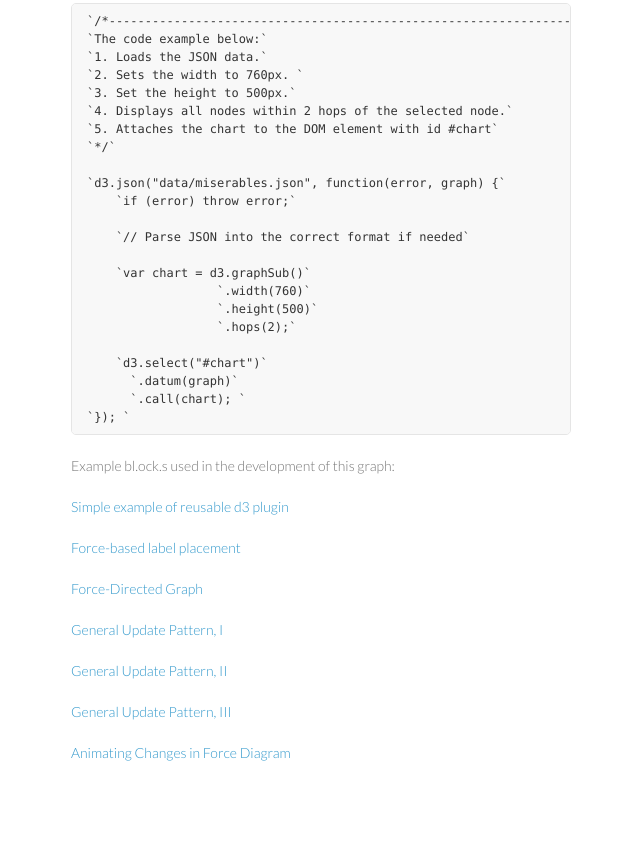
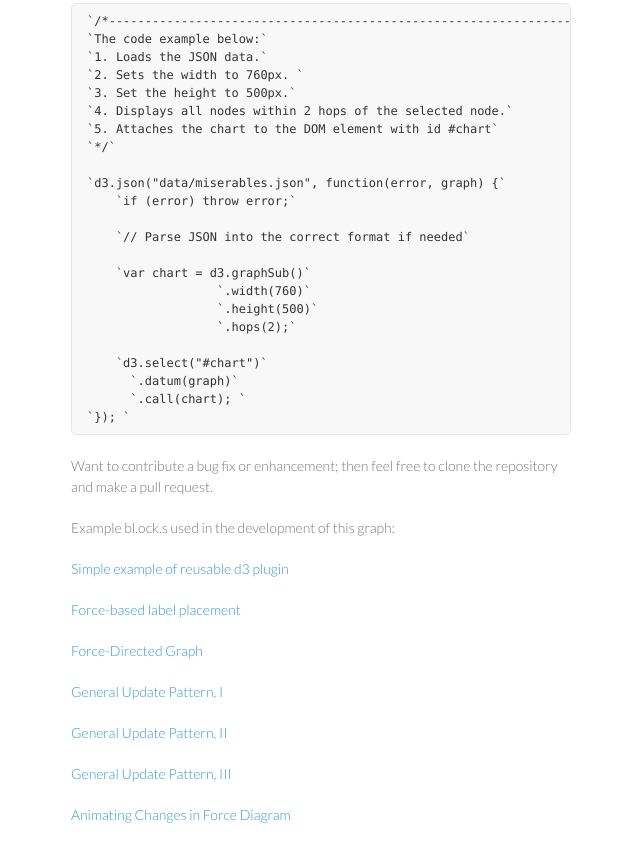
Before and after one commit to TimeBandit/graph-sub, a plain HTML site: page index.html in a window 1280 px wide. Shown: the part 733-1594 px from the top of the page, without its empty margins (499-1139 px from the left). Before the commit the page ends 1566 px from the top, so only its background shows below. Drawn offline with Linux system fonts and the light colour scheme.

```diff
--- a/index.html
+++ b/index.html
@@ -85,6 +85,8 @@ More information on d3s' force layouts can be found <a href="https://github.com/
 `}); `
 </code></pre>
 
+<p>Want to contribute a bug fix or enhancement; then feel free to clone the repository and make a pull request.</p>
+
 <p>Example bl.ock.s used in the development of this graph:</p>
 
 <p><a href="http://bl.ocks.org/cpbotha/5073718">Simple example of reusable d3 plugin</a></p>
```
Also changed, not shown: params.json (+1 -1 lines).
